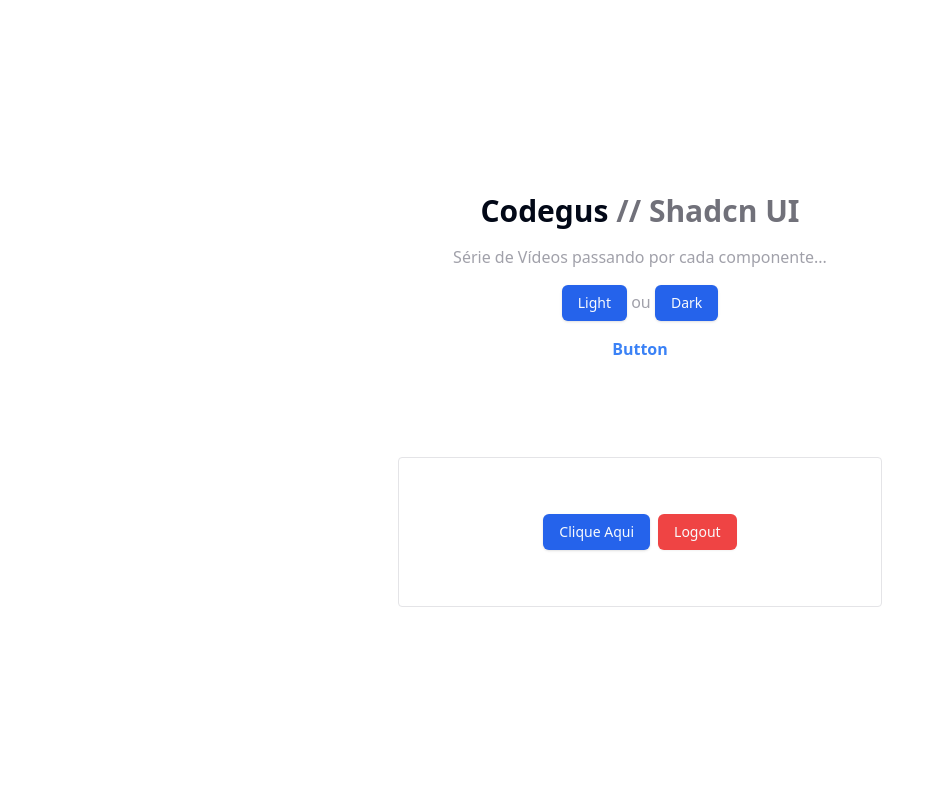
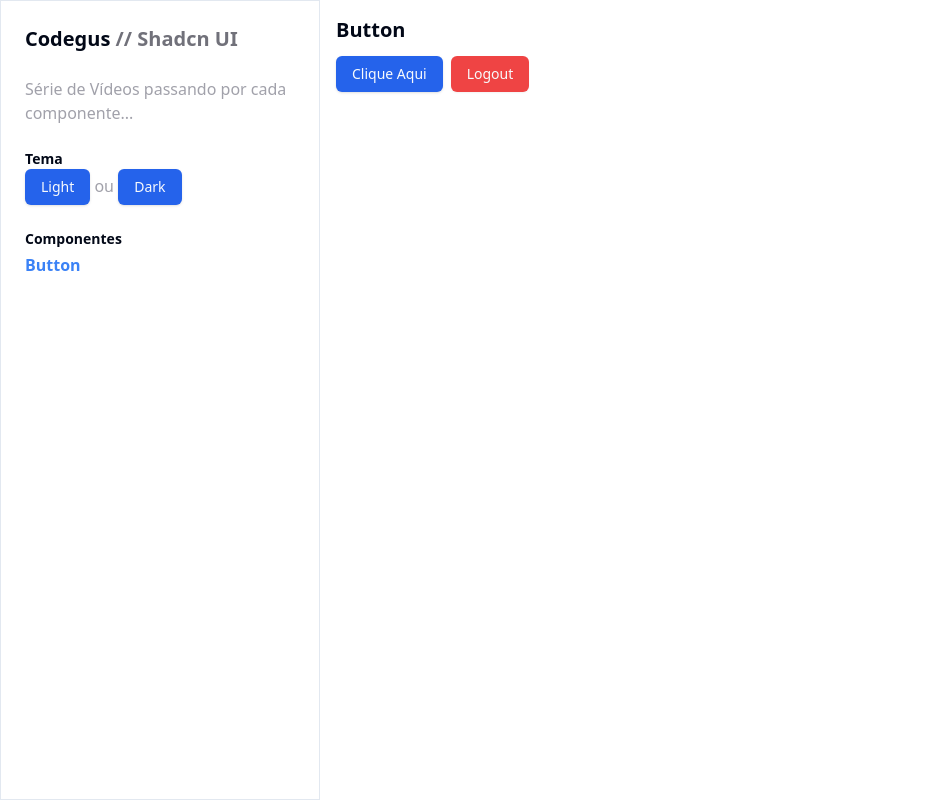
Before and after one commit to guscsales/codegus-nextjs-shadcn-ui, a Next.js app: page /button in a window 1280 px wide. Shown: the whole page, without its empty margins (0-944 px from the left). Built offline with nearby package versions, Linux system fonts and the light colour scheme.

Commit message:
feat: small UI improvement

```diff
--- a/src/app/(components)/button/page.tsx
+++ b/src/app/(components)/button/page.tsx
@@ -1,14 +1,21 @@
 import {Button, buttonVariants} from "@/components/ui/button";
+import Header from "@/core-components/header";
 import Link from "next/link";
 
 export default function ButtonPage() {
   return (
-    <div className="flex gap-2">
-      <Button>Clique Aqui</Button>
+    <>
+      <Header title="Button" />
+      <div className="flex gap-2">
+        <Button>Clique Aqui</Button>
 
-      <Link href="/logout" className={buttonVariants({variant: "destructive"})}>
-        Logout
-      </Link>
-    </div>
+        <Link
+          href="/logout"
+          className={buttonVariants({variant: "destructive"})}
+        >
+          Logout
+        </Link>
+      </div>
+    </>
   );
 }
--- a/src/app/layout.tsx
+++ b/src/app/layout.tsx
@@ -15,15 +15,15 @@
 }>) {
   return (
     <html lang="en">
-      <body className="h-screen flex flex-col gap-24 items-center justify-center">
+      <body className="min-h-screen grid grid-cols-[20rem_1fr]">
         <ThemeProvider
           attribute="class"
           defaultTheme="system"
           enableSystem
           disableTransitionOnChange
         >
-          <header className="flex flex-col gap-4 text-center">
-            <h1 className="text-3xl font-bold">
+          <aside className="flex flex-col gap-6 p-6 border-r border">
+            <h1 className="text-xl font-bold">
               <span>Codegus</span>{" "}
               <span className="text-zinc-500">{"// "}Shadcn UI</span>
             </h1>
@@ -31,7 +31,8 @@
               Série de Vídeos passando por cada componente...
             </div>
             <ThemeSwitcher />
-            <nav className="flex gap-1 justify-center">
+            <nav className="flex flex-col gap-1">
+              <div className="text-sm font-bold">Componentes</div>
               <Link
                 href="/button"
                 className="hover:underline font-bold text-blue-500"
@@ -39,10 +40,8 @@
                 Button
               </Link>
             </nav>
-          </header>
-          <main className="border border-solid border-zinc-200 rounded py-14 px-36">
-            {children}
-          </main>
+          </aside>
+          <main className="p-4">{children}</main>
         </ThemeProvider>
       </body>
     </html>
--- /dev/null
+++ b/src/core-components/header.tsx
@@ -0,0 +1,3 @@
+export default function Header({title}: Readonly<{title: string}>) {
+  return <header className="text-xl font-bold mb-3">{title}</header>;
+}
--- a/src/core-components/theme-switcher.tsx
+++ b/src/core-components/theme-switcher.tsx
@@ -7,9 +7,12 @@
   const {setTheme} = useTheme();
 
   return (
-    <div className="font-light text-zinc-400">
-      <Button onClick={() => setTheme("light")}>Light</Button> ou{" "}
-      <Button onClick={() => setTheme("dark")}>Dark</Button>
+    <div>
+      <div className="text-sm font-bold">Tema</div>
+      <div className="font-light text-zinc-400">
+        <Button onClick={() => setTheme("light")}>Light</Button> ou{" "}
+        <Button onClick={() => setTheme("dark")}>Dark</Button>
+      </div>
     </div>
   );
 }
```
Also changed, not shown: 1 other file (tests, documents, lock files or other folders).
